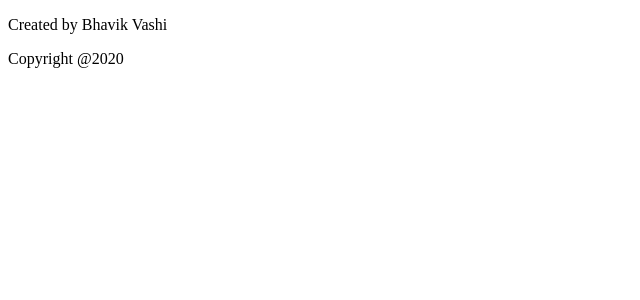
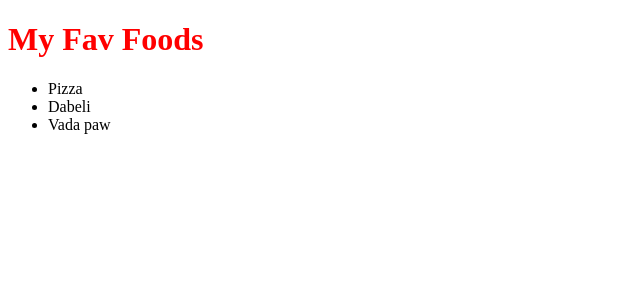
Before and after one commit to bhavikvashi1804/my-app-jsx, a React (Create React App) app: page / in a window 1280 px wide. Shown: the top 300 px of the page, without its empty margins (0-640 px from the left). Built offline with nearby package versions, Linux system fonts and the light colour scheme.

Commit message:
JSX Attribute and Style

```diff
--- a/src/App.css
+++ b/src/App.css
@@ -28,6 +28,10 @@
   color: #61dafb;
 }
 
+.heading{
+  color:red;
+}
+
 @keyframes App-logo-spin {
   from {
     transform: rotate(0deg);
--- a/src/index.js
+++ b/src/index.js
@@ -1,15 +1,16 @@
 import React from "react";
 import ReactDOM from "react-dom";
 
-const fName="Bhavik";
-const lName="Vashi";
+import './App.css';
 
 ReactDOM.render(
   <div>
-    <p>Created by {fName+" "+lName}</p>
-    <p>Copyright @{(new Date().getFullYear())}</p>
+    <h1 className="heading">My Fav Foods</h1>
+    <ul>
+      <li>Pizza</li>
+      <li>Dabeli</li>
+      <li>Vada paw</li>
+    </ul>
   </div>,
   document.getElementById("root")
 );
-
-//if else does not allow in JSX {}
```
